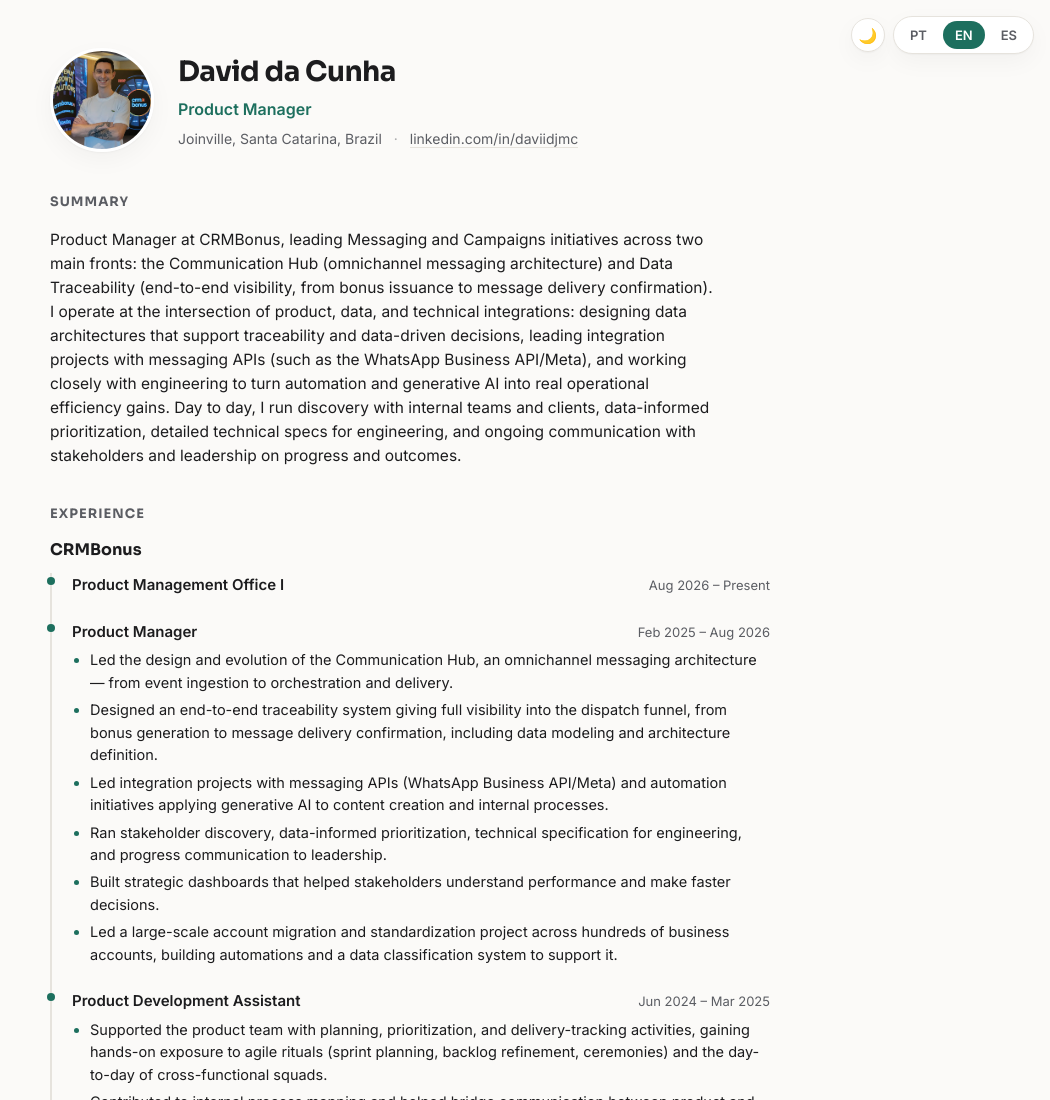
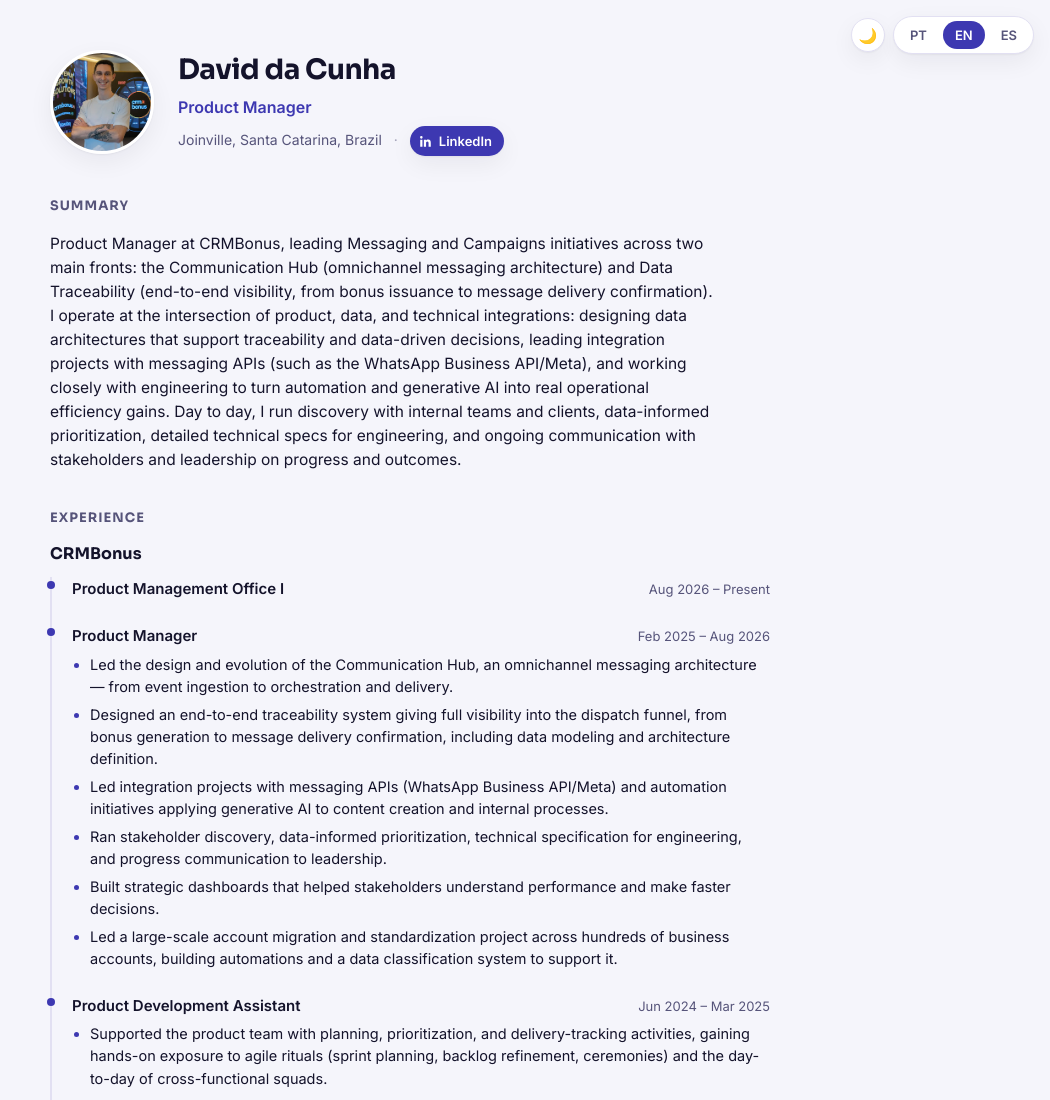
Before and after one commit to davidacunha/davidacunha, a plain HTML site: page docs/index.html in a window 1280 px wide. Shown: the top 1100 px of the page, without its empty margins (230-1280 px from the left). Drawn offline with Linux system fonts and the light colour scheme.

Commit message:
Apply indigo color palette and add LinkedIn icon button

```diff
--- a/docs/index.html
+++ b/docs/index.html
@@ -31,7 +31,10 @@
       <p class="hero-meta">
         <span data-i18n="header.location"></span>
         <span class="dot">·</span>
-        <a href="https://www.linkedin.com/in/daviidjmc/" target="_blank" rel="noopener">linkedin.com/in/daviidjmc</a>
+        <a class="linkedin-btn" href="https://www.linkedin.com/in/daviidjmc/" target="_blank" rel="noopener" aria-label="LinkedIn de David da Cunha">
+          <svg viewBox="0 0 24 24" fill="currentColor" aria-hidden="true"><path d="M20.45 20.45h-3.55v-5.57c0-1.33-.02-3.04-1.85-3.04-1.85 0-2.14 1.45-2.14 2.94v5.67H9.36V9h3.41v1.56h.05c.48-.9 1.64-1.85 3.37-1.85 3.6 0 4.27 2.37 4.27 5.45v6.29zM5.34 7.43a2.06 2.06 0 1 1 0-4.12 2.06 2.06 0 0 1 0 4.12zM7.12 20.45H3.56V9h3.56v11.45z"/></svg>
+          <span>LinkedIn</span>
+        </a>
       </p>
     </div>
   </header>
--- a/docs/styles.css
+++ b/docs/styles.css
@@ -1,39 +1,45 @@
 :root {
-  --bg: #fbfaf8;
+  --bg: #f5f5fb;
   --surface: #ffffff;
-  --text: #1c1c1e;
-  --text-muted: #5b5d63;
-  --accent: #1d6f5e;
-  --accent-soft: #e4f2ee;
-  --border: #e6e3dd;
-  --tag-bg: #f1efe9;
-  --shadow: 0 1px 2px rgba(20, 20, 20, 0.04), 0 8px 24px rgba(20, 20, 20, 0.04);
+  --text: #14132b;
+  --text-muted: #56547a;
+  --accent: #3d38b1;
+  --accent-soft: #e6e5f8;
+  --border: #e2e0f2;
+  --tag-bg: #edecf9;
+  --linkedin-bg: #3d38b1;
+  --linkedin-fg: #ffffff;
+  --shadow: 0 1px 2px rgba(20, 20, 40, 0.05), 0 8px 24px rgba(20, 20, 40, 0.06);
 }
 
 @media (prefers-color-scheme: dark) {
   :root:not([data-theme="light"]) {
-    --bg: #14151a;
-    --surface: #1b1c22;
-    --text: #ecebe8;
-    --text-muted: #a3a4ab;
-    --accent: #5fc9ac;
-    --accent-soft: #1e2e2a;
-    --border: #2a2b32;
-    --tag-bg: #23242b;
-    --shadow: 0 1px 2px rgba(0, 0, 0, 0.3), 0 8px 24px rgba(0, 0, 0, 0.35);
+    --bg: #000069;
+    --surface: #0f0e7b;
+    --text: #f1f0ff;
+    --text-muted: #b6b3e9;
+    --accent: #8b85f2;
+    --accent-soft: #1f1c8d;
+    --border: #2e2a9f;
+    --tag-bg: #1f1c8d;
+    --linkedin-bg: #8b85f2;
+    --linkedin-fg: #000069;
+    --shadow: 0 1px 2px rgba(0, 0, 20, 0.35), 0 8px 24px rgba(0, 0, 20, 0.45);
   }
 }
 
 :root[data-theme="dark"] {
-  --bg: #14151a;
-  --surface: #1b1c22;
-  --text: #ecebe8;
-  --text-muted: #a3a4ab;
-  --accent: #5fc9ac;
-  --accent-soft: #1e2e2a;
-  --border: #2a2b32;
-  --tag-bg: #23242b;
-  --shadow: 0 1px 2px rgba(0, 0, 0, 0.3), 0 8px 24px rgba(0, 0, 0, 0.35);
+  --bg: #000069;
+  --surface: #0f0e7b;
+  --text: #f1f0ff;
+  --text-muted: #b6b3e9;
+  --accent: #8b85f2;
+  --accent-soft: #1f1c8d;
+  --border: #2e2a9f;
+  --tag-bg: #1f1c8d;
+  --linkedin-bg: #8b85f2;
+  --linkedin-fg: #000069;
+  --shadow: 0 1px 2px rgba(0, 0, 20, 0.35), 0 8px 24px rgba(0, 0, 20, 0.45);
 }
 
 body { transition: background 0.2s ease, color 0.2s ease; }
@@ -167,6 +173,33 @@ h1, h2, h3 {
 .hero-meta a:hover { color: var(--accent); border-color: var(--accent); }
 
 .dot { margin: 0 8px; opacity: 0.5; }
+
+.linkedin-btn {
+  display: inline-flex;
+  align-items: center;
+  gap: 6px;
+  vertical-align: middle;
+  background: var(--linkedin-bg);
+  color: var(--linkedin-fg) !important;
+  border: none !important;
+  border-radius: 999px;
+  padding: 5px 12px 5px 8px;
+  font-size: 13px;
+  font-weight: 600;
+  box-shadow: var(--shadow);
+  transition: filter 0.15s ease, transform 0.15s ease;
+}
+
+.linkedin-btn:hover {
+  filter: brightness(1.1);
+  transform: translateY(-1px);
+}
+
+.linkedin-btn svg {
+  width: 15px;
+  height: 15px;
+  flex-shrink: 0;
+}
 
 /* Blocks */
 .block {
```
